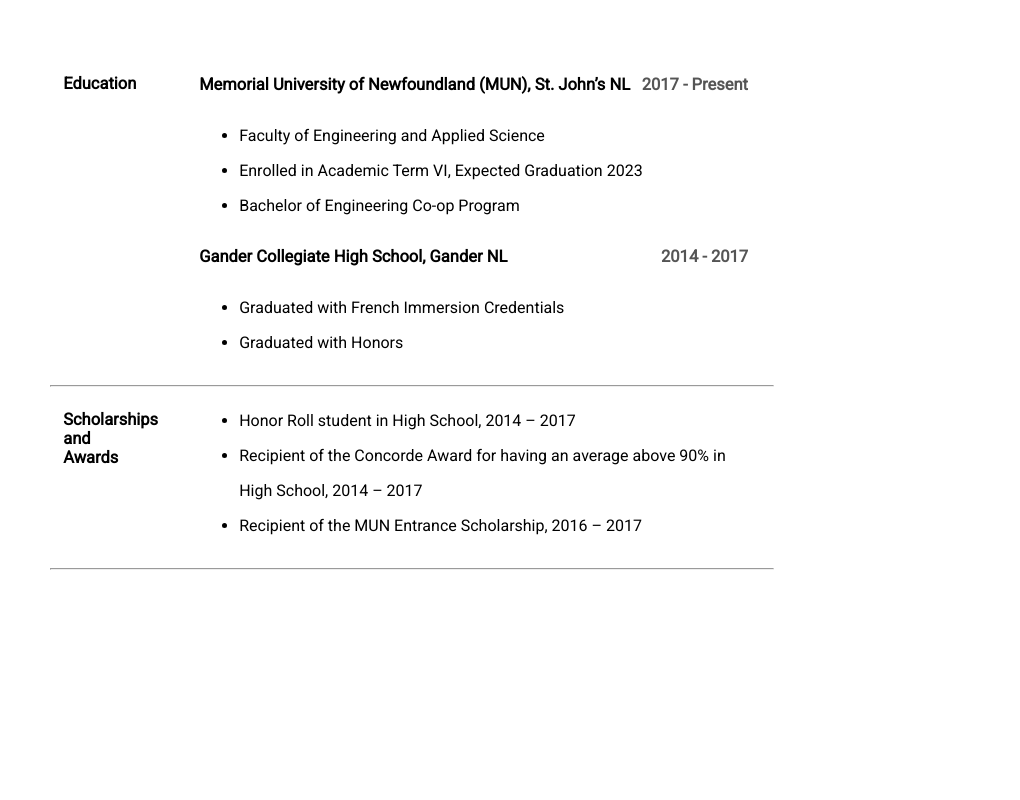
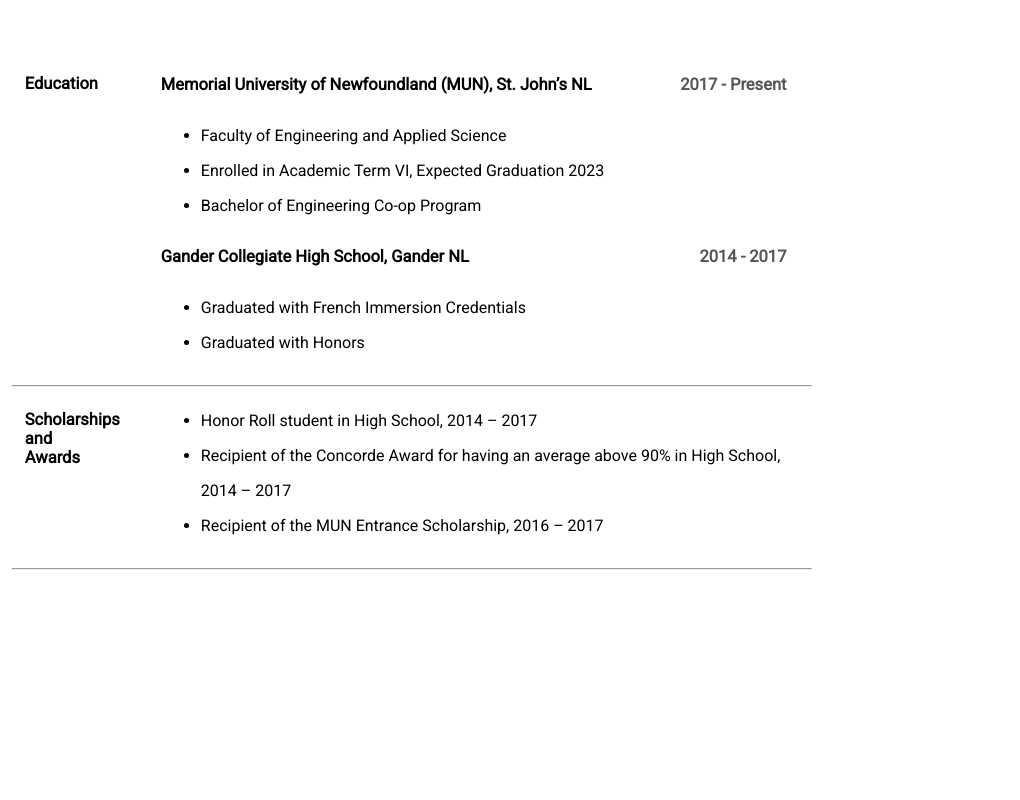
Before and after one commit to Jtboone1/website, a Gatsby site: page /Education in a window 1280 px wide. Shown: the full height of the page, 260-1280 px from the left. Built offline with nearby package versions, Linux system fonts and the light colour scheme; Gatsby itself is replaced by a stand-in of ours.

Commit message:
decreased margins

```diff
--- a/src/css/educationPage.module.css
+++ b/src/css/educationPage.module.css
@@ -27,17 +27,17 @@
 
 @media only screen and (min-width: 1200px) {
     .line {
-        margin-left: 23vw;
-        margin-right: 18vw;
+        margin-left: 20vw;
+        margin-right: 15vw;
     }
 
     .desc {
-        margin-left: 20vw;
-        margin-right: 20vw;
+        margin-left: 17vw;
+        margin-right: 17vw;
     }
 
     .header {
-        margin-left: 24vw;
+        margin-left: 21vw;
     }
 
     .paraContent {
```
